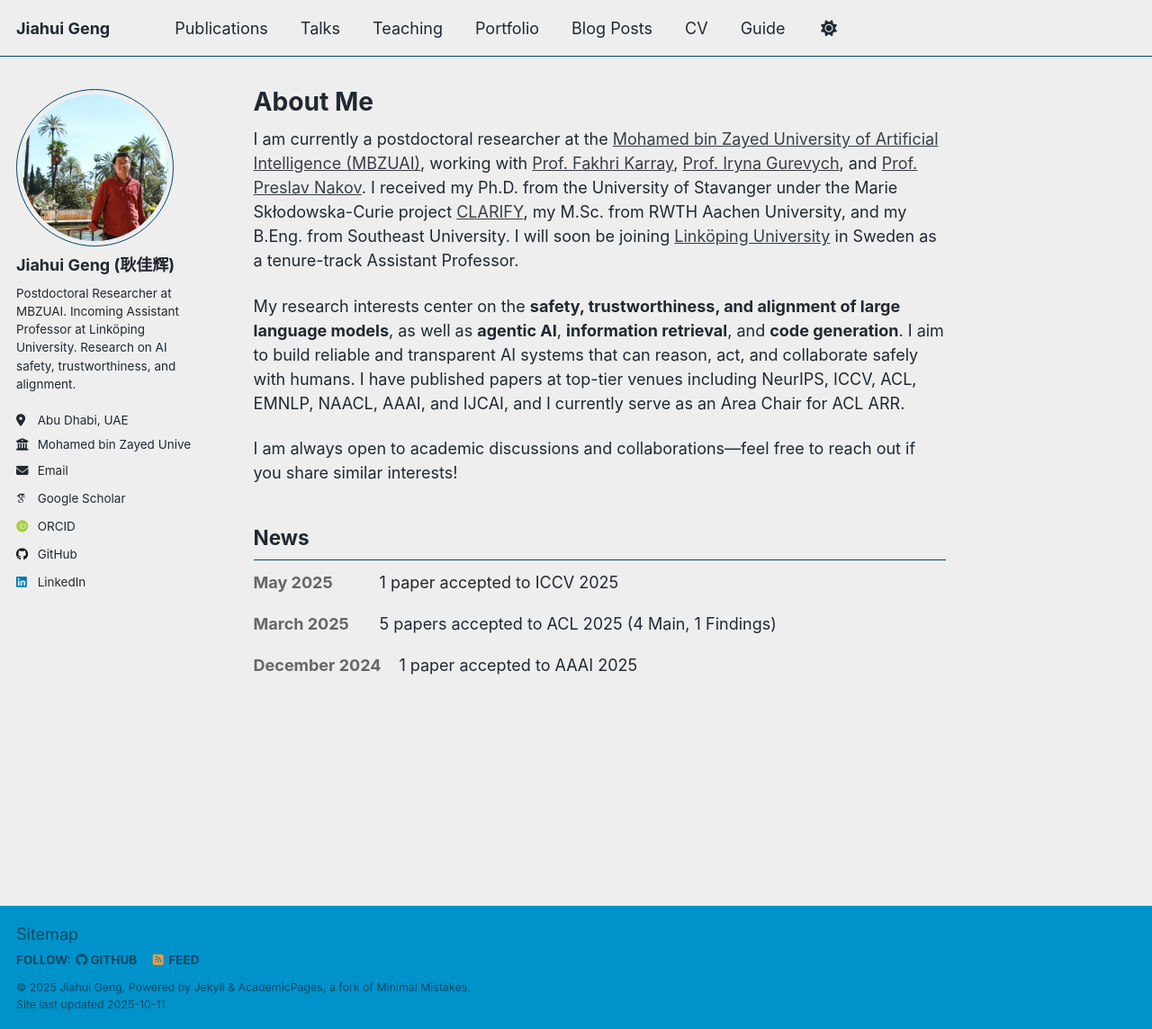
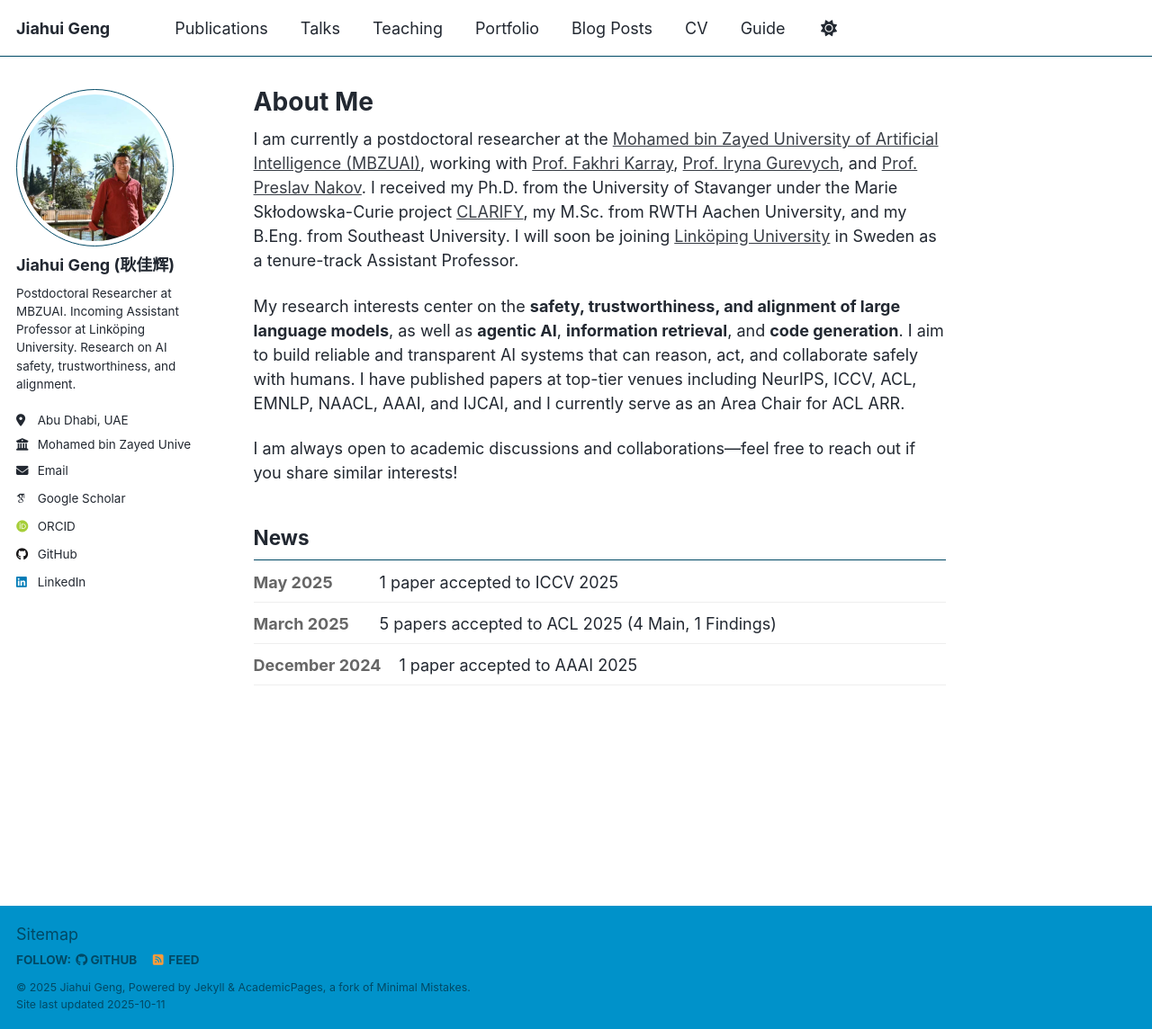
Before and after one commit to jiahuigeng/jiahuigeng.github.io, a Jekyll site: the page built from _pages/about.md, in a window 1280 px wide and 1144 px high. Shown: the whole window at 90% size. Built offline with Jekyll 4.4.1, drawn with Linux system fonts in a browser that asks for light colours; some web fonts are replaced; a script that is not in the unit is left out.

Commit message:
Change background color to white in air_light theme

```diff
--- a/_sass/theme/_air_light.scss
+++ b/_sass/theme/_air_light.scss
@@ -8,7 +8,7 @@ $dark-primary-color         : mix(#000, $primary-color, 40%);
 $darker-primary-color       : mix(#000, $primary-color, 60%);
 $light-primary-color        : mix(#000, $primary-color, 50%);
 
-$background                 : #eeeeee;
+$background                 : #ffffff;
 $background-light           : mix(#fff, $background, 20%);
 $background-lighter         : mix(#fff, $background, 90%);
 $text                       : #222831;
```
